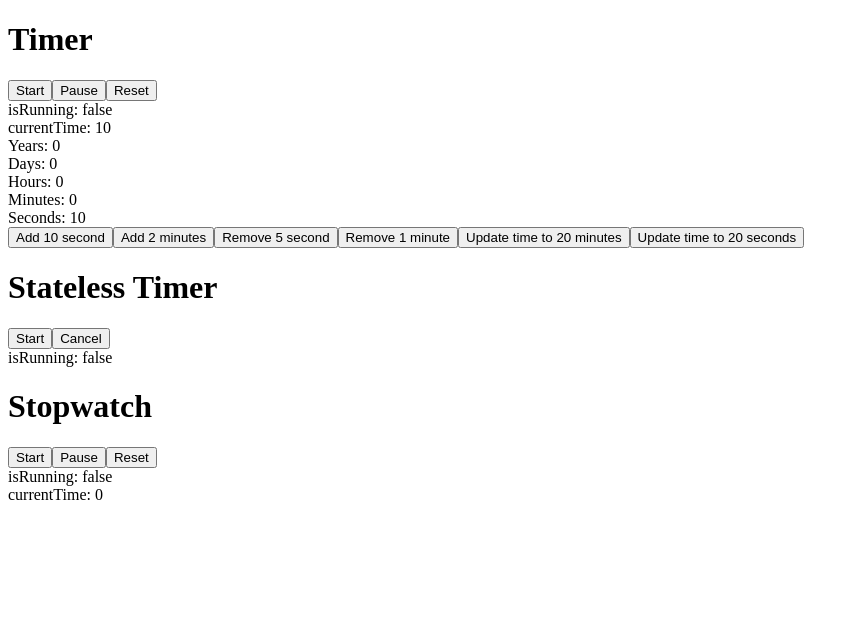
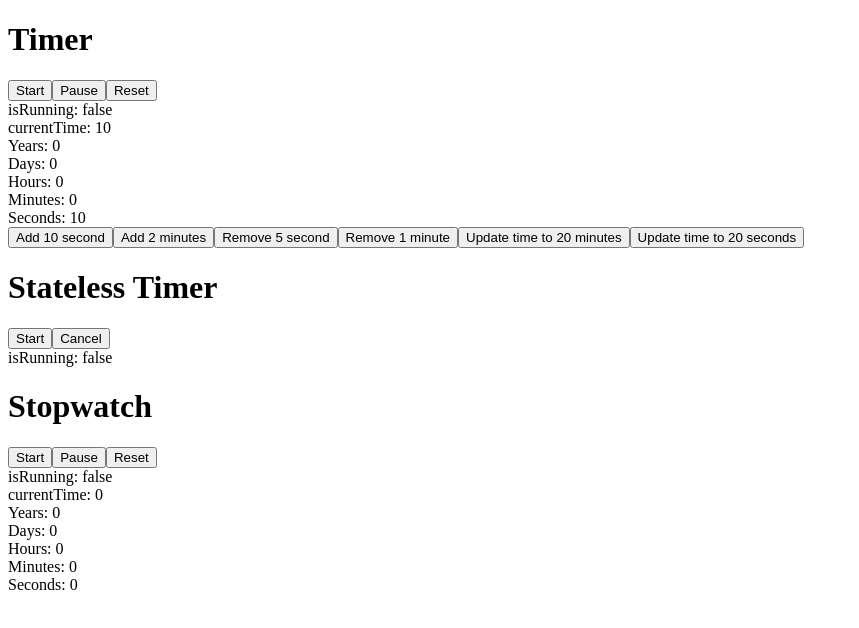
Before and after one commit to dancheskus/react-hook-time, a React (Vite) app: page / in a window 1280 px wide. Shown: the top 628 px of the page, without its empty margins (0-859 px from the left). Built offline with nearby package versions, Linux system fonts and the light colour scheme.

Commit message:
formattedCurrentTime added to useStopwatch

```diff
--- a/src/App.tsx
+++ b/src/App.tsx
@@ -140,6 +140,7 @@ const useStopwatch = (
     reset,
     isRunning,
     currentTime: convertMsToSec(currentTime),
+    formattedCurrentTime: convertMsToTimeObj(currentTime)
   }
 }
 
@@ -457,6 +458,13 @@ function App() {
       }}>Reset</button>
       <div>isRunning: {String(stopwatch.isRunning)}</div>
       <div>currentTime: {stopwatch.currentTime}</div>
+      <div>
+        <div>Years: {stopwatch.formattedCurrentTime.years}</div>
+        <div>Days: {stopwatch.formattedCurrentTime.days}</div>
+        <div>Hours: {stopwatch.formattedCurrentTime.hours}</div>
+        <div>Minutes: {stopwatch.formattedCurrentTime.minutes}</div>
+        <div>Seconds: {stopwatch.formattedCurrentTime.seconds}</div>
+      </div>
     </div>
   )
 }
```
